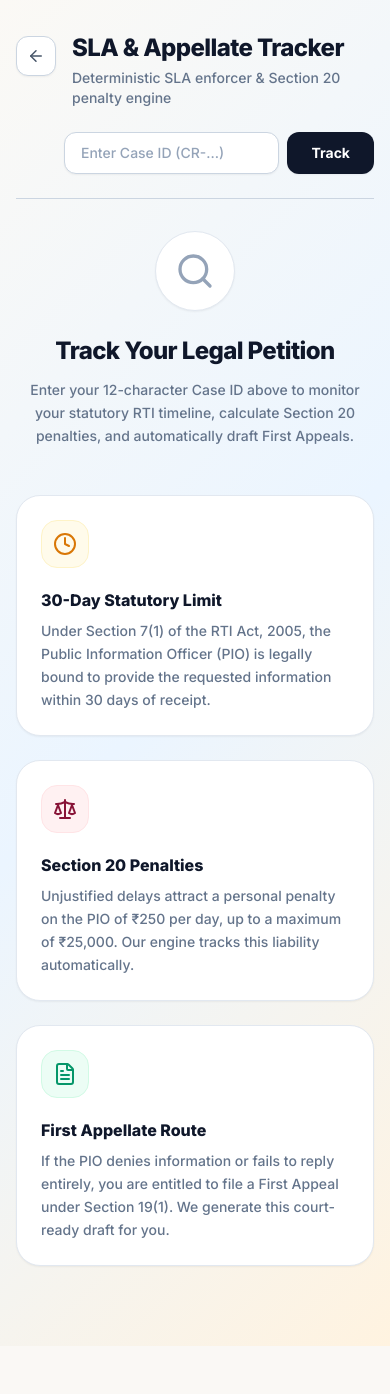
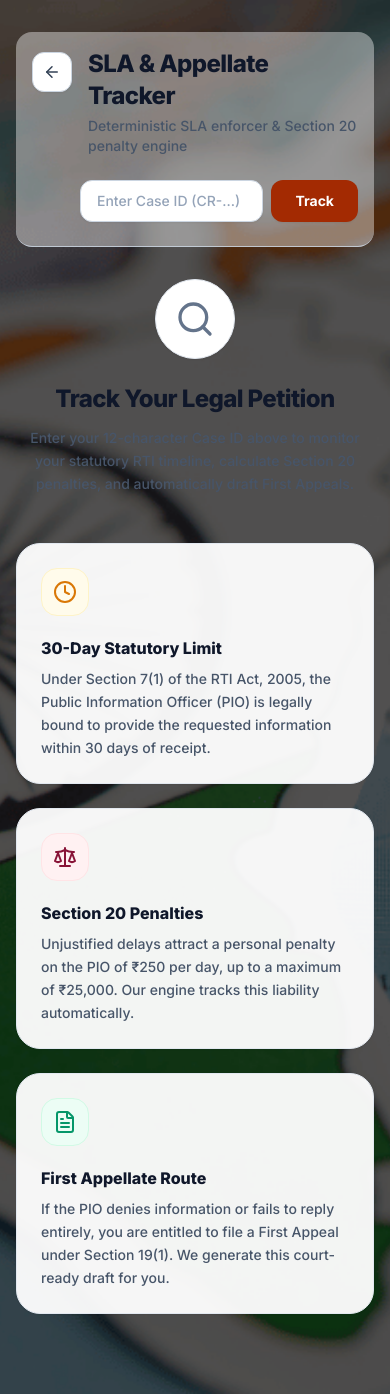
Before and after one commit to Manipal-Map/JanAdhikar-v2, a Next.js app: page /track in a window 390 px wide. Before the commit the page ends 1346 px from the top, so only its background shows below. Built offline with nearby package versions, Linux system fonts and the light colour scheme; no server answers.

Commit message:
Update page.tsx

```diff
--- a/app/track/page.tsx
+++ b/app/track/page.tsx
@@ -85,15 +85,17 @@ function TrackPageContent() {
   };
 
   return (
-    <div className="gradient-bg min-h-screen font-sans p-4 sm:p-6 lg:p-8 selection:bg-court-maroon selection:text-white pb-20">
-      <div className="max-w-6xl mx-auto space-y-8 pt-4">
+    <div
+      className="min-h-screen font-sans p-4 sm:p-6 lg:p-8 selection:bg-court-maroon selection:text-white pb-20 bg-cover bg-center bg-no-repeat relative"
+      style={{ backgroundImage: "url('/bg.image.png')" }}
+    >
+      <div className="max-w-6xl mx-auto space-y-8 pt-4 relative z-10">
 
-        <div className="flex flex-col md:flex-row md:items-center justify-between gap-6 border-b border-slate-300 pb-6">
+        <div className="flex flex-col md:flex-row md:items-center justify-between gap-6 border-b border-slate-300/85 pb-6 backdrop-blur-xs bg-white/40 p-4 rounded-2xl shadow-xs">
           <div className="flex items-start sm:items-center gap-4">
-            {/* Redirects back to the landing page */}
             <button
               onClick={() => router.push('/')}
-              className="p-2.5 rounded-xl bg-white border border-slate-300 text-slate-600 hover:text-ashoka-navy hover:bg-slate-50 transition shadow-sm cursor-pointer shrink-0 mt-1 sm:mt-0"
+              className="p-2.5 rounded-xl bg-white border border-slate-300 text-slate-700 hover:text-ashoka-navy hover:bg-slate-50 transition shadow-sm cursor-pointer shrink-0 mt-1 sm:mt-0"
               title="Back to Landing Page"
             >
               <ArrowLeft size={18} />
@@ -103,7 +105,7 @@ function TrackPageContent() {
                 <span className="h-3 w-3 rounded-full bg-emerald-500 animate-pulse hidden sm:block" />
                 SLA & Appellate Tracker
               </h1>
-              <p className="text-slate-500 text-sm mt-1 font-medium">
+              <p className="text-slate-600 text-sm mt-1 font-medium">
                 Deterministic SLA enforcer & Section 20 penalty engine
               </p>
             </div>
@@ -120,7 +122,7 @@ function TrackPageContent() {
             <button
               type="submit"
               disabled={loading}
-              className="bg-ashoka-navy hover:bg-slate-800 text-white font-bold text-sm px-6 py-2.5 rounded-xl transition cursor-pointer disabled:opacity-50 shadow-sm shrink-0"
+              className="bg-[#A32A02] hover:bg-[#138808] transition-colors text-white font-bold text-sm px-6 py-2.5 rounded-xl transition cursor-pointer disabled:opacity-50 shadow-sm shrink-0"
             >
               {loading ? '...' : 'Track'}
             </button>
@@ -136,42 +138,42 @@ function TrackPageContent() {
         {!caseData && !loading && !error && (
           <div className="mt-12 flex flex-col items-center justify-center text-center animate-in fade-in slide-in-from-bottom-4 duration-500">
             <div className="w-20 h-20 bg-white border border-slate-200 rounded-full flex items-center justify-center mb-6 shadow-sm">
-              <Search className="w-10 h-10 text-slate-400" />
+              <Search className="w-10 h-10 text-slate-500" />
             </div>
             <h2 className="text-2xl sm:text-3xl font-extrabold text-ashoka-navy mb-3 tracking-tight">
               Track Your Legal Petition
             </h2>
-            <p className="text-slate-500 max-w-lg mb-12 font-medium leading-relaxed text-sm sm:text-base">
+            <p className="text-slate-600 max-w-lg mb-12 font-medium leading-relaxed text-sm sm:text-base">
               Enter your 12-character Case ID above to monitor your statutory RTI timeline, calculate Section 20 penalties, and automatically draft First Appeals.
             </p>
 
             <div className="grid grid-cols-1 md:grid-cols-3 gap-6 max-w-5xl w-full text-left">
-              <div className="bg-white border border-slate-200 p-6 sm:p-8 rounded-3xl shadow-sm">
+              <div className="bg-white/95 backdrop-blur-xs border border-slate-200 p-6 sm:p-8 rounded-3xl shadow-sm">
                 <div className="w-12 h-12 bg-amber-50 rounded-2xl flex items-center justify-center mb-5 border border-amber-100">
                   <Clock className="w-6 h-6 text-amber-600" />
                 </div>
                 <h3 className="font-extrabold text-ashoka-navy mb-2 text-base">30-Day Statutory Limit</h3>
-                <p className="text-sm text-slate-500 leading-relaxed font-medium">
+                <p className="text-sm text-slate-600 leading-relaxed font-medium">
                   Under Section 7(1) of the RTI Act, 2005, the Public Information Officer (PIO) is legally bound to provide the requested information within 30 days of receipt.
                 </p>
               </div>
 
-              <div className="bg-white border border-slate-200 p-6 sm:p-8 rounded-3xl shadow-sm">
+              <div className="bg-white/95 backdrop-blur-xs border border-slate-200 p-6 sm:p-8 rounded-3xl shadow-sm">
                 <div className="w-12 h-12 bg-rose-50 rounded-2xl flex items-center justify-center mb-5 border border-rose-100">
                   <Scale className="w-6 h-6 text-court-maroon" />
                 </div>
                 <h3 className="font-extrabold text-ashoka-navy mb-2 text-base">Section 20 Penalties</h3>
-                <p className="text-sm text-slate-500 leading-relaxed font-medium">
+                <p className="text-sm text-slate-600 leading-relaxed font-medium">
                   Unjustified delays attract a personal penalty on the PIO of ₹250 per day, up to a maximum of ₹25,000. Our engine tracks this liability automatically.
                 </p>
               </div>
 
-              <div className="bg-white border border-slate-200 p-6 sm:p-8 rounded-3xl shadow-sm">
+              <div className="bg-white/95 backdrop-blur-xs border border-slate-200 p-6 sm:p-8 rounded-3xl shadow-sm">
                 <div className="w-12 h-12 bg-emerald-50 rounded-2xl flex items-center justify-center mb-5 border border-emerald-100">
                   <FileText className="w-6 h-6 text-emerald-600" />
                 </div>
                 <h3 className="font-extrabold text-ashoka-navy mb-2 text-base">First Appellate Route</h3>
-                <p className="text-sm text-slate-500 leading-relaxed font-medium">
+                <p className="text-sm text-slate-600 leading-relaxed font-medium">
                   If the PIO denies information or fails to reply entirely, you are entitled to file a First Appeal under Section 19(1). We generate this court-ready draft for you.
                 </p>
               </div>
@@ -183,20 +185,20 @@ function TrackPageContent() {
           <div className="animate-in fade-in zoom-in-95 duration-300 space-y-8">
             <div className="grid grid-cols-1 md:grid-cols-3 gap-6">
 
-              <div className="bg-white border border-slate-300 rounded-3xl p-6 sm:p-8 shadow-sm space-y-2">
-                <span className="text-xs font-bold uppercase text-slate-400 tracking-wider">
+              <div className="bg-white/95 backdrop-blur-xs border border-slate-300 rounded-3xl p-6 sm:p-8 shadow-sm space-y-2">
+                <span className="text-xs font-bold uppercase text-slate-500 tracking-wider">
                   Current Case Status
                 </span>
                 <div className="text-2xl font-black text-emerald-600">
                   {caseData.computed_status?.replace(/_/g, ' ') || 'Active'}
                 </div>
-                <p className="text-xs text-slate-500 font-medium">
+                <p className="text-xs text-slate-600 font-medium">
                   Filed on: {caseData.filing_date ? new Date(caseData.filing_date).toLocaleDateString() : 'N/A'}
                 </p>
               </div>
 
-              <div className="bg-white border border-slate-300 rounded-3xl p-6 sm:p-8 shadow-sm space-y-2">
-                <span className="text-xs font-bold uppercase text-slate-400 tracking-wider">
+              <div className="bg-white/95 backdrop-blur-xs border border-slate-300 rounded-3xl p-6 sm:p-8 shadow-sm space-y-2">
+                <span className="text-xs font-bold uppercase text-slate-500 tracking-wider">
                   30-Day SLA Deadline
                 </span>
                 <div className="text-2xl font-black text-ashoka-navy">
@@ -208,18 +210,18 @@ function TrackPageContent() {
                     </span>
                   )}
                 </div>
-                <p className="text-xs text-slate-500 font-medium">Section 7(1) Statutory Response Window</p>
+                <p className="text-xs text-slate-600 font-medium">Section 7(1) Statutory Response Window</p>
               </div>
 
               <div
-                className={`border rounded-3xl p-6 sm:p-8 space-y-2 shadow-sm transition-colors ${
+                className={`border rounded-3xl p-6 sm:p-8 space-y-2 shadow-sm transition-colors backdrop-blur-xs ${
                   (caseData.section_20_penalty_inr || 0) > 0
-                    ? 'bg-rose-50 border-rose-200'
-                    : 'bg-white border-slate-300'
+                    ? 'bg-rose-50/95 border-rose-200'
+                    : 'bg-white/95 border-slate-300'
                 }`}
               >
                 <span className={`text-xs font-bold uppercase tracking-wider flex items-center justify-between ${
-                   (caseData.section_20_penalty_inr || 0) > 0 ? 'text-court-maroon' : 'text-slate-400'
+                   (caseData.section_20_penalty_inr || 0) > 0 ? 'text-court-maroon' : 'text-slate-500'
                 }`}>
                   Section 20 Penalty Accrued
                   {(caseData.section_20_penalty_inr || 0) > 0 && (
@@ -231,17 +233,17 @@ function TrackPageContent() {
                 <div className={`text-3xl font-black ${(caseData.section_20_penalty_inr || 0) > 0 ? 'text-court-maroon' : 'text-ashoka-navy'}`}>
                   ₹{(caseData.section_20_penalty_inr || 0).toLocaleString('en-IN')}
                 </div>
-                <p className="text-xs text-slate-500 font-medium">
+                <p className="text-xs text-slate-600 font-medium">
                   Personal statutory liability owed by the PIO
                 </p>
               </div>
             </div>
 
-            <div className="bg-white border border-slate-300 rounded-3xl p-6 sm:p-8 shadow-sm space-y-6">
+            <div className="bg-white/95 backdrop-blur-xs border border-slate-300 rounded-3xl p-6 sm:p-8 shadow-sm space-y-6">
               <div className="flex flex-col sm:flex-row justify-between sm:items-center gap-4 border-b border-slate-200 pb-5">
                 <div>
                   <h2 className="text-xl font-extrabold text-ashoka-navy tracking-tight">Public Information Officer (PIO) Reply</h2>
-                  <p className="text-sm text-slate-500 font-medium mt-1">
+                  <p className="text-sm text-slate-600 font-medium mt-1">
                     Paste the government response text here, or flag a deemed refusal for zero-response cases.
                   </p>
                 </div>
@@ -271,7 +273,7 @@ function TrackPageContent() {
                     type="button"
                     onClick={() => handleAnalyzePIO()}
                     disabled={analyzing}
-                    className="btn-primary py-3.5 px-8 cursor-pointer bg-court-maroon hover:bg-[#701A75] text-white flex items-center gap-2 shadow-md rounded-xl font-bold disabled:opacity-50"
+                    className="bg-[#A32A02] hover:bg-[#138808] transition-colors py-3.5 px-8 cursor-pointer text-white flex items-center gap-2 shadow-md rounded-xl font-bold disabled:opacity-50"
                   >
                     {analyzing ? 'Analyzing with AI...' : '🔍 Analyze PIO Reply'}
                   </button>
```
